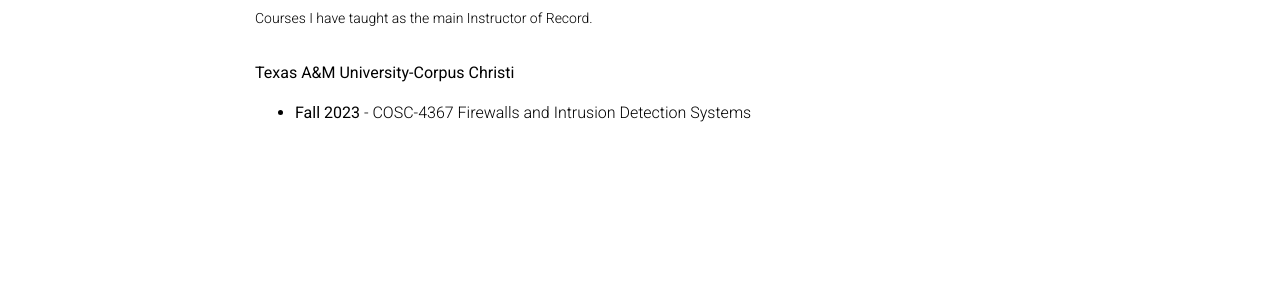
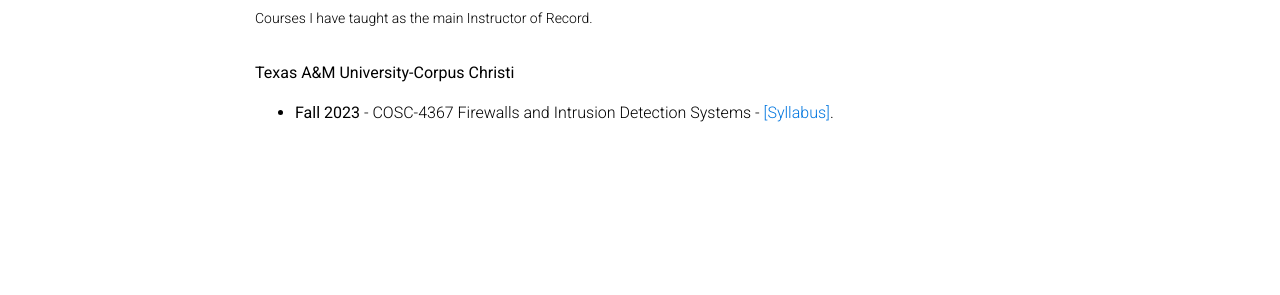
Before and after one commit to efrenlopezm/efrenlopezm.github.io, a Jekyll site: the page built from _pages/teaching.md, in a window 1280 px wide. Shown: the part 153-448 px from the top of the page. Built offline with Jekyll 4.4.1, drawn with Linux system fonts in a browser that asks for light colours; comment, search, counter and statistics services are not loaded; a style sheet for code colours, icons or effects is not loaded.

Commit message:
added syllabus

```diff
--- a/_pages/teaching.md
+++ b/_pages/teaching.md
@@ -10,5 +10,5 @@
 <b>Texas A&M University-Corpus Christi</b>
 
 <ul>
-  <li><b>Fall 2023 </b> - COSC-4367 Firewalls and Intrusion Detection Systems</li>
+  <li><b>Fall 2023 </b> - COSC-4367 Firewalls and Intrusion Detection Systems - <a target="_blank" href="{{ '/assets/pdf/syllabus-cosc4367.pdf' | prepend: site.baseurl | prepend: site.url }}">&#91;Syllabus&#93;</a>.</li>
 </ul>
```
Also changed, not shown: _news/announcement_10.md (+1 -1 lines), 1 other file.
